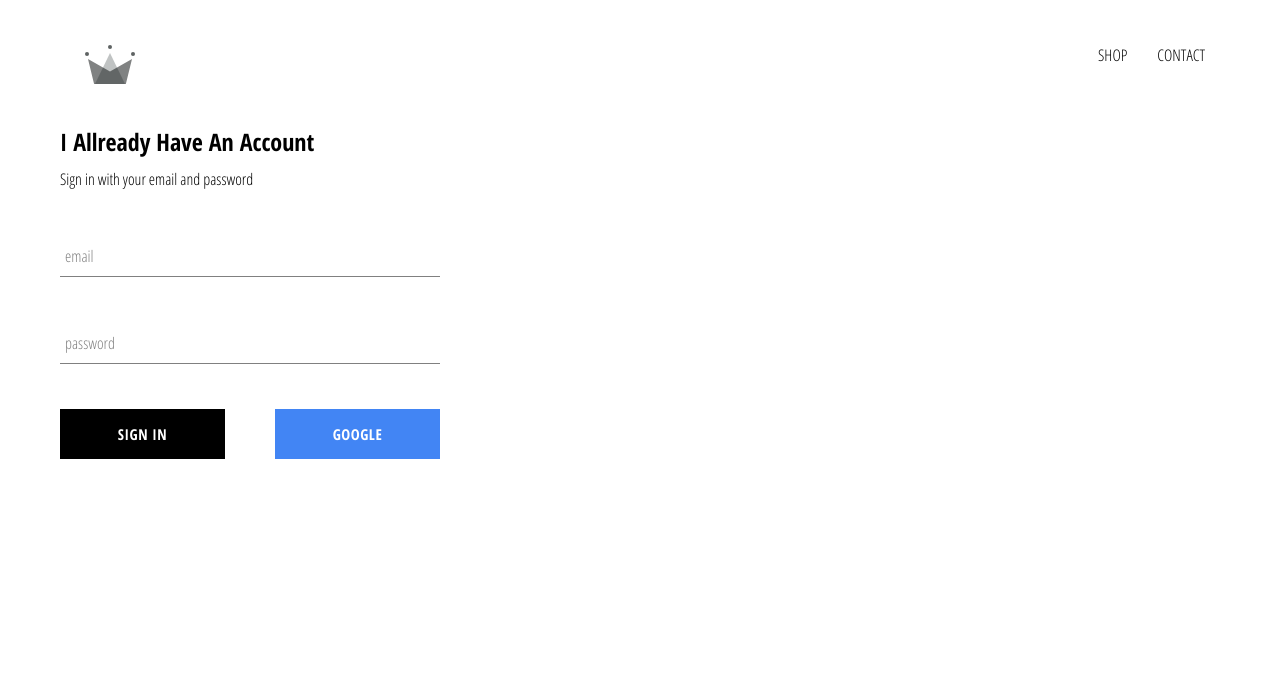
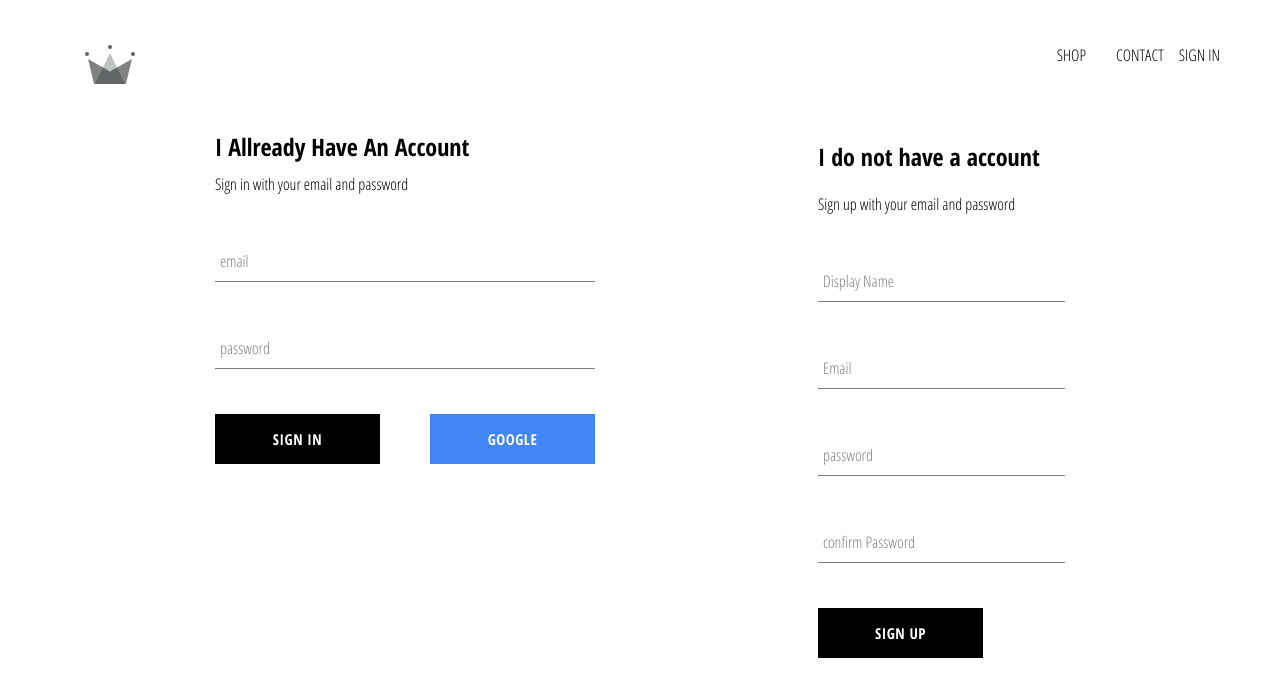
Before and after one commit to ccweerasinghe1994/cw-clothing, a React (Create React App) app: page /signin in a window 1280 px wide. Shown: the top 696 px of the page. Built offline with nearby package versions, Linux system fonts and the light colour scheme; no server answers.

Commit message:
sign up page is done

```diff
--- a/src/App.js
+++ b/src/App.js
@@ -5,7 +5,7 @@
 import ShopPage from "./pages/shop/shop.component";
 import Header from "./components/header/header.component";
 import SignInSignUp from "./components/sign-in-and-sign-up/sign-in-and-sign-up.component";
-import { auth } from "./firebase/firebase.utils";
+import { auth, createUserProfileDoucument } from "./firebase/firebase.utils";
 
 class App extends Component {
   constructor(props) {
@@ -19,9 +19,16 @@
   // because we dont need any memory leaks in our application
   unsubscribeFromAuth = null;
   componentDidMount() {
-    this.unsubscribeFromAuth = auth.onAuthStateChanged(user => {
-      this.setState({ currentUser: user });
-      console.log(user);
+    this.unsubscribeFromAuth = auth.onAuthStateChanged(async userAuth => {
+      if (userAuth) {
+        const userRef = await createUserProfileDoucument(userAuth);
+
+        userRef.onSnapshot(snapShot => {
+          this.setState({ currentUser: snapShot.id, ...snapShot.data() });
+        });
+      } else {
+        this.setState({ currentUser: userAuth });
+      }
     });
   }
 
--- a/src/components/header/header.component.jsx
+++ b/src/components/header/header.component.jsx
@@ -22,7 +22,7 @@
             SIGN OUT
           </div>
         ) : (
-          <Link to="/signin"></Link>
+          <Link to="/signin">SIGN IN</Link>
         )}
       </div>
     </div>
--- a/src/components/sign-in-and-sign-up/sign-in-and-sign-up.component.jsx
+++ b/src/components/sign-in-and-sign-up/sign-in-and-sign-up.component.jsx
@@ -1,8 +1,14 @@
 import React from "react";
 import "./sign-in-and-sign-up.style.scss";
 import SignIn from "../sign-in/sign-in.component";
+import SignUp from "../sign-up/sign-up.component";
 const SignInAndSignUp = () => {
-  return <div className="sign-in-and-sign-up"><SignIn/> </div>;
+  return (
+    <div className="sign-in-and-sign-up">
+      <SignIn />
+      <SignUp />
+    </div>
+  );
 };
 
 export default SignInAndSignUp;
--- a/src/components/sign-in-and-sign-up/sign-in-and-sign-up.style.scss
+++ b/src/components/sign-in-and-sign-up/sign-in-and-sign-up.style.scss
@@ -0,0 +1,6 @@
+.sign-in-and-sign-up {
+  width: 850px;
+  display: flex;
+  justify-content: space-between;
+  margin: 30px auto;
+}
--- /dev/null
+++ b/src/components/sign-up/sign-up.component.jsx
@@ -0,0 +1,95 @@
+import React, { Component } from "react";
+import {
+  auth,
+  createUserProfileDoucument
+} from "../../firebase/firebase.utils";
+import CustomButtom from "../custom-button/custom-buttom.component";
+import FormInput from "../form-input/form-input.component";
+import "./sign-up.style.scss";
+class SignUp extends Component {
+  constructor(props) {
+    super(props);
+
+    this.state = {
+      displayName: "",
+      email: "",
+      password: "",
+      confirmPassword: ""
+    };
+  }
+
+  handleSubmit = async event => {
+    event.preventDefault();
+    const { displayName, email, password, confirmPassword } = this.state;
+
+    if (password !== confirmPassword) {
+      alert("Passwords Dont match");
+      return;
+    }
+    try {
+
+
+      const { user } = auth.createUserWithEmailAndPassword(email, password);
+      await createUserProfileDoucument(user, { displayName });
+      this.setState({
+        displayName: "",
+        email: "",
+        password: "",
+        confirmPassword: ""
+      });
+    } catch (error) {
+      console.error(error);
+    }
+  };
+  handleChange = event => {
+    const { name, value } = event.target;
+    this.setState({ [name]: value });
+  };
+  render() {
+    const { displayName, email, password, confirmPassword } = this.state;
+    return (
+      <div className="sign-up">
+        <h2 className="title">I do not have a account</h2>
+        <span>Sign up with your email and password</span>
+        <form className="sign-up-form" onSubmit={this.handleSubmit}>
+          <FormInput
+            name="displayName"
+            type="text"
+            value={displayName}
+            onChange={this.handleChange}
+            label="Display Name"
+            required
+          />
+          <FormInput
+            name="email"
+            type="email"
+            value={email}
+            onChange={this.handleChange}
+            label="Email"
+            required
+          />
+
+          <FormInput
+            name="password"
+            type="password"
+            value={password}
+            onChange={this.handleChange}
+            label="password"
+            required
+          />
+          <FormInput
+            name="confirmPassword"
+            type="password"
+            value={confirmPassword}
+            onChange={this.handleChange}
+            label="confirm Password"
+            required
+          />
+          <CustomButtom type="submit">SIGN UP</CustomButtom>
+        </form>
+      </div>
+    );
+  }
+}
+
+export default SignUp;
--- /dev/null
+++ b/src/components/sign-up/sign-up.style.scss
@@ -0,0 +1,10 @@
+.sygn-up{
+    display: flex;
+    flex-direction: column;
+    width: 380px;
+
+    .title{
+        margin: 10px 0;
+
+    }
+}
--- a/src/firebase/firebase.utils.js
+++ b/src/firebase/firebase.utils.js
@@ -13,6 +13,31 @@
   messagingSenderId: "551239194364",
   appId: "1:551239194364:web:628f9256d0a022d3efa979",
   measurementId: "G-VCT05ERKQ7"
+};
+// this is an asynchronas action
+export const createUserProfileDoucument = async (userAuth, additionalData) => {
+  console.log(additionalData);
+
+  if (!userAuth) return;
+
+  const userRef = firestore.doc(`users/${userAuth.uid}`);
+  const snapshot = await userRef.get();
+
+  if (!snapshot.exists) {
+    const { displayName, email } = userAuth;
+    const createdAt = new Date();
+    try {
+      await userRef.set({
+        ...additionalData,
+        displayName,
+        email,
+        createdAt
+      });
+    } catch (error) {
+      console.log("error creating user", error.message);
+    }
+  }
+  return userRef;
 };
 
 firebase.initializeApp(config);
@@ -34,7 +59,6 @@
 
 // this is the popup configuration
 
-export const signInWithGoolge = ()=>auth.signInWithPopup(provider)
-
+export const signInWithGoolge = () => auth.signInWithPopup(provider);
 
 export default firebase;
```
Also changed, not shown: 1 other file (tests, documents, lock files or other folders).
